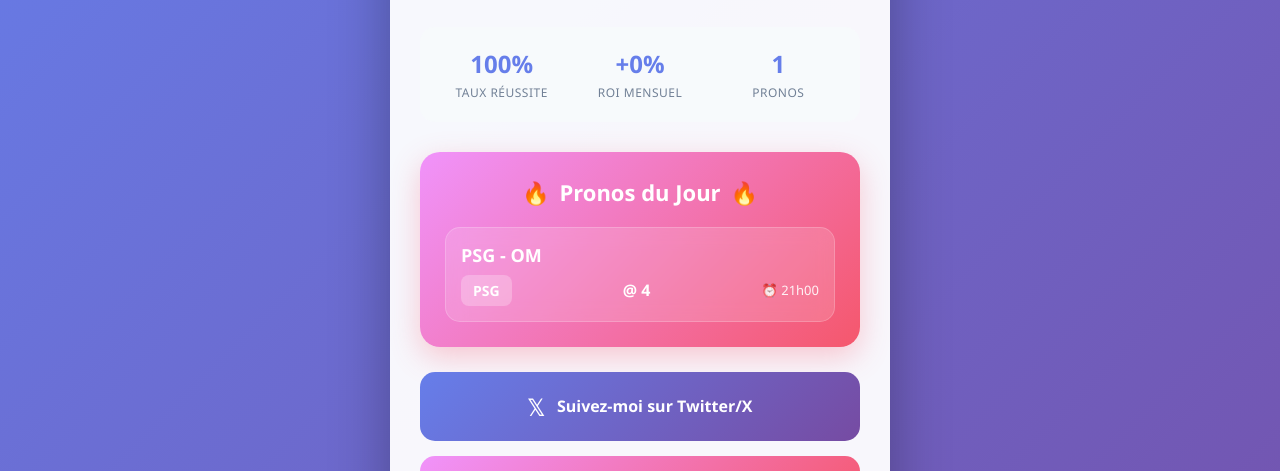
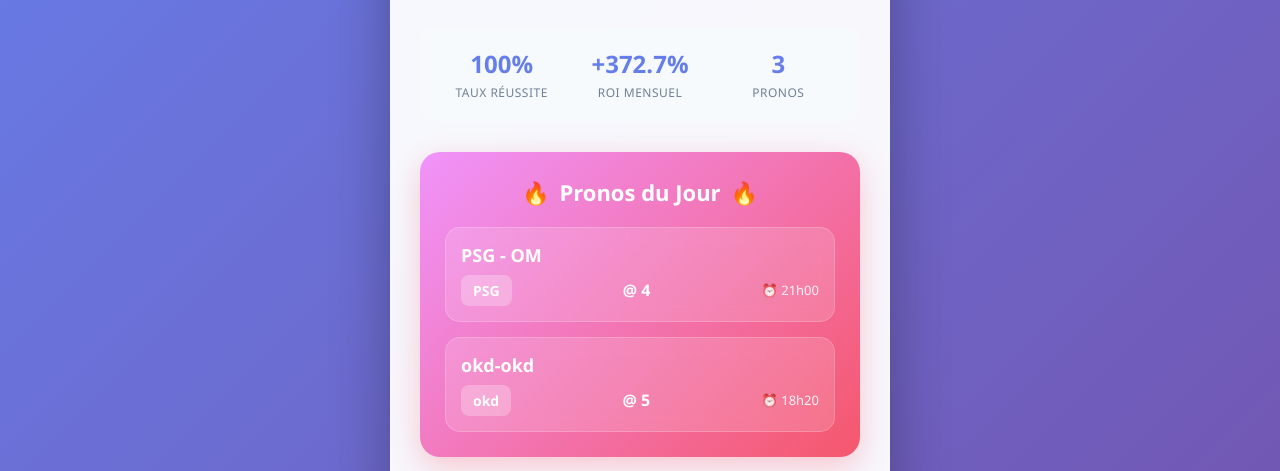
Before and after one commit to kilidjaroo/kilidjaroo-kili.github.io, a plain HTML site: page index.html in a window 1280 px wide. Shown: the part 277-748 px from the top of the page. Drawn offline with Linux system fonts and the light colour scheme.

Commit message:
Mise à jour automatique 04/10/2025 23:17:29

```diff
--- a/index.html
+++ b/index.html
@@ -21,11 +21,11 @@
                 <span class="stat-label">Taux Réussite</span>
             </div>
             <div class="stat-item">
-                <span class="stat-value">+0%</span>
+                <span class="stat-value">+372.7%</span>
                 <span class="stat-label">ROI Mensuel</span>
             </div>
             <div class="stat-item">
-                <span class="stat-value">1</span>
+                <span class="stat-value">3</span>
                 <span class="stat-label">Pronos</span>
             </div>
         </div>
@@ -43,6 +43,15 @@
             <span class="prono-pick">PSG</span>
             <span class="prono-cote">@ 4</span>
             <span class="prono-time">⏰ 21h00</span>
+          </div>
+        </div>
+
+        <div class="prono-card">
+          <div class="prono-match">okd-okd</div>
+          <div class="prono-details">
+            <span class="prono-pick">okd</span>
+            <span class="prono-cote">@ 5</span>
+            <span class="prono-time">⏰ 18h20</span>
           </div>
         </div>
 
```
